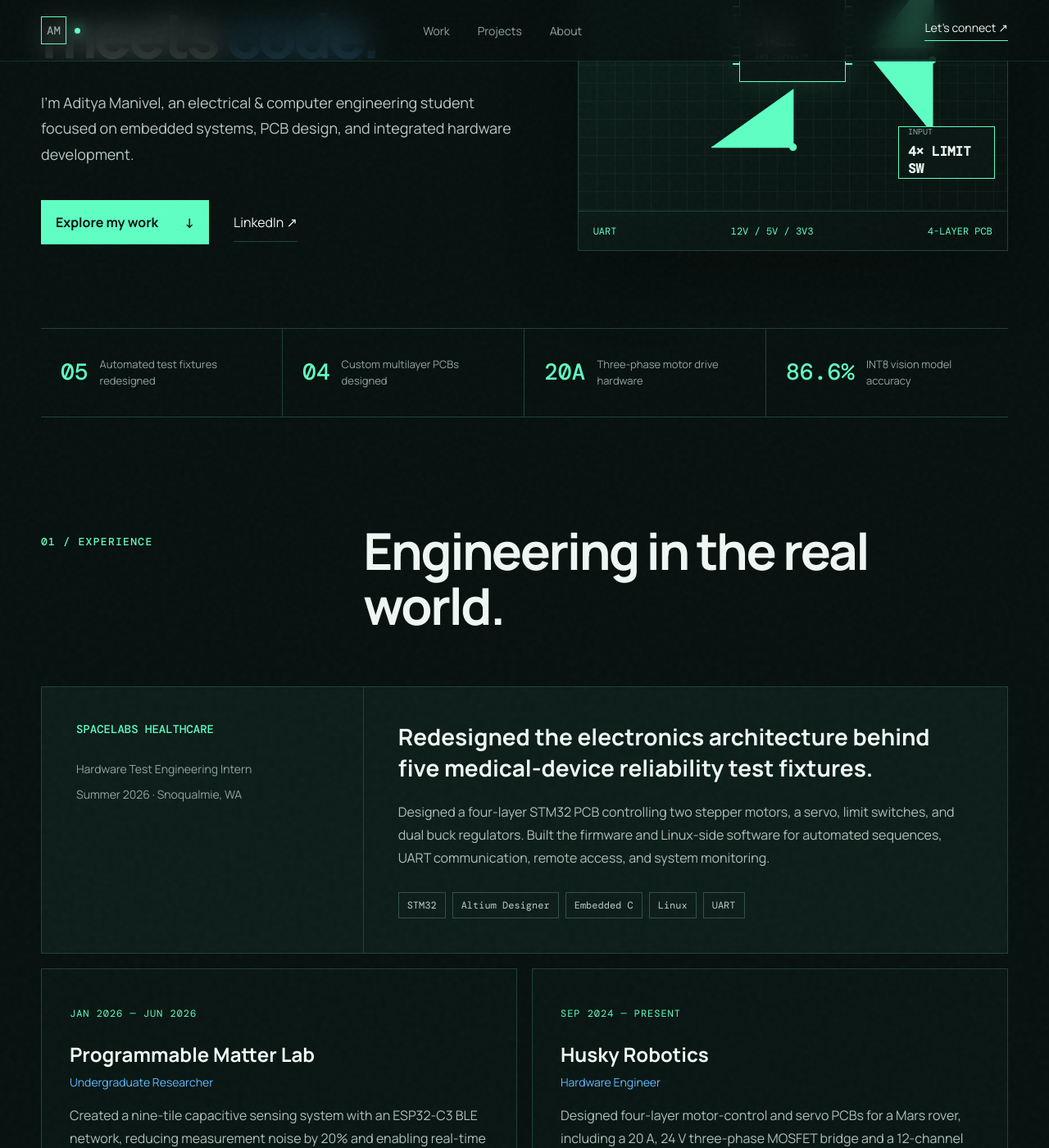
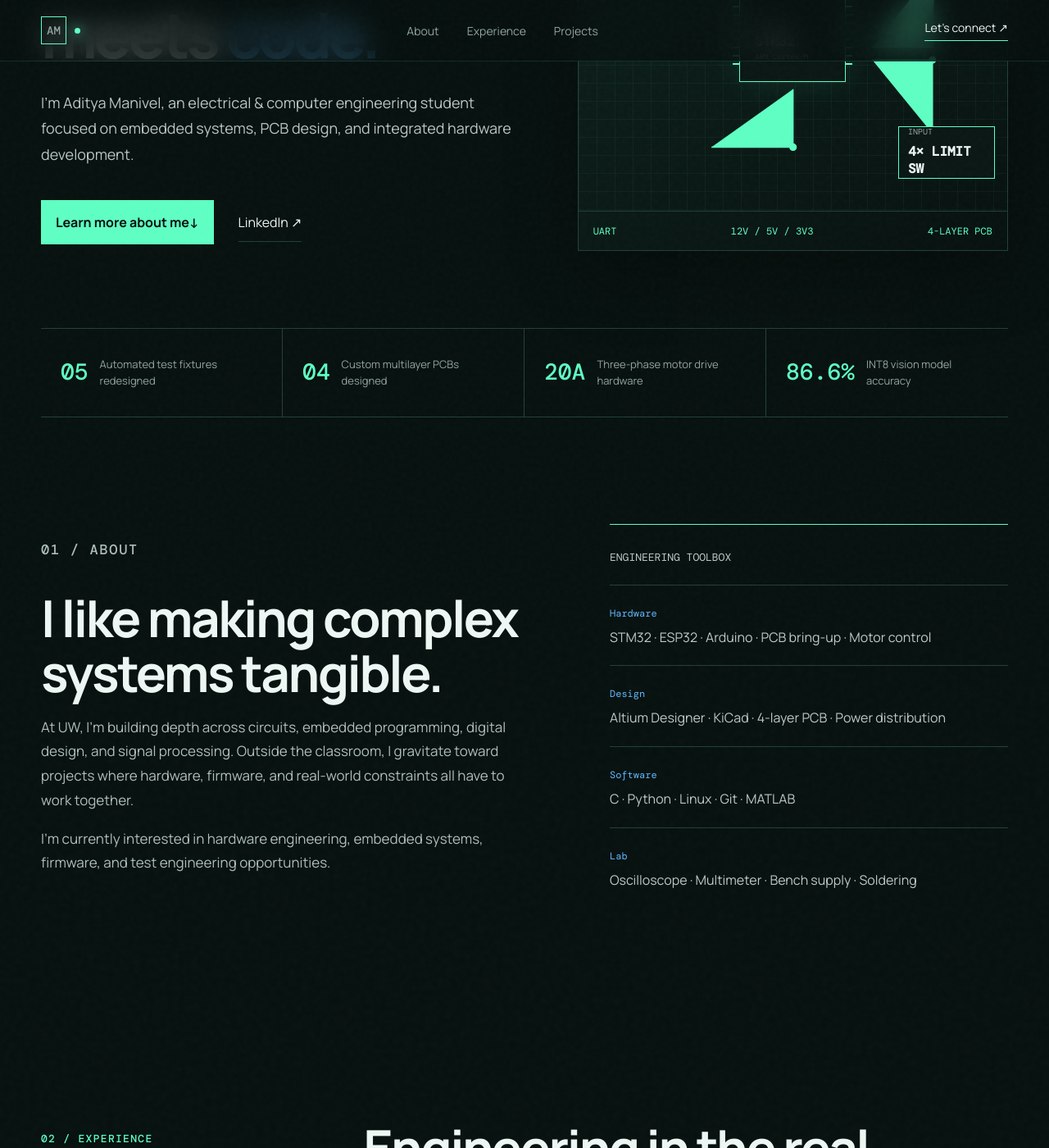
Before and after one commit to AdityaManivel/AdityaManivel.github.io, a Jekyll site: the page index.html, which Jekyll copies as it is, in a window 1280 px wide and 1400 px high, scrolled down 380 px. Shown: the whole window at 82% size. Built offline with Jekyll 4.4.1, drawn with Linux system fonts in a browser that asks for light colours; some web fonts are replaced; some of the changed text lies outside the part shown.

Commit message:
Reorder portfolio sections: About, Experience, Projects

```diff
--- a/index.html
+++ b/index.html
@@ -18,7 +18,7 @@
     <nav class="nav" aria-label="Primary navigation">
       <a class="brand" href="#top" aria-label="Aditya Manivel home"><span>AM</span><i></i></a>
       <div class="nav-links">
-        <a href="#work">Work</a><a href="#projects">Projects</a><a href="#about">About</a>
+        <a href="#about">About</a><a href="#work">Experience</a><a href="#projects">Projects</a>
       </div>
       <a class="contact-link" href="mailto:adityamanivel@gmail.com">Let’s connect <span>↗</span></a>
     </nav>
@@ -31,7 +31,7 @@
         <h1>I build the layer<br>where <em>hardware</em><br>meets <em>code.</em></h1>
         <p class="intro">I’m Aditya Manivel, an electrical & computer engineering student focused on embedded systems, PCB design, and integrated hardware development.</p>
         <div class="hero-actions">
-          <a class="primary" href="#work">Explore my work <span>↓</span></a>
+          <a class="primary" href="#about">Learn more about me <span>↓</span></a>
           <a class="text-link" href="https://www.linkedin.com/in/adityamanivel" target="_blank" rel="noreferrer">LinkedIn ↗</a>
         </div>
       </div>
@@ -59,8 +59,18 @@
       <div><strong>86.6%</strong><span>INT8 vision model accuracy</span></div>
     </section>
 
+    <section id="about" class="section about wrap">
+      <div class="about-copy reveal"><p class="index">01 / ABOUT</p><h2>I like making complex systems tangible.</h2><p>At UW, I’m building depth across circuits, embedded programming, digital design, and signal processing. Outside the classroom, I gravitate toward projects where hardware, firmware, and real-world constraints all have to work together.</p><p>I’m currently interested in hardware engineering, embedded systems, firmware, and test engineering opportunities.</p></div>
+      <div class="toolbox reveal">
+        <p class="toolbox-title">ENGINEERING TOOLBOX</p>
+        <div><span>Hardware</span><p>STM32 · ESP32 · Arduino · PCB bring-up · Motor control</p></div>
+        <div><span>Design</span><p>Altium Designer · KiCad · 4-layer PCB · Power distribution</p></div>
+        <div><span>Software</span><p>C · Python · Linux · Git · MATLAB</p></div>
+        <div><span>Lab</span><p>Oscilloscope · Multimeter · Bench supply · Soldering</p></div>
+      </div>
+    </section>
     <section id="work" class="section wrap">
-      <div class="section-heading reveal"><p class="index">01 / EXPERIENCE</p><h2>Engineering in the real world.</h2></div>
+      <div class="section-heading reveal"><p class="index">02 / EXPERIENCE</p><h2>Engineering in the real world.</h2></div>
       <article class="feature-work reveal">
         <div class="work-meta">
           <span class="company">SPACELABS HEALTHCARE</span>
@@ -81,7 +91,7 @@
 
     <section id="projects" class="section projects-section">
       <div class="wrap">
-        <div class="section-heading reveal"><p class="index">02 / SELECTED PROJECTS</p><h2>From schematic to working system.</h2></div>
+        <div class="section-heading reveal"><p class="index">03 / SELECTED PROJECTS</p><h2>From schematic to working system.</h2></div>
         <div class="project-list">
           <article class="project reveal"><div class="project-num">01</div><div><p class="project-type">EDGE AI · COMPUTER VISION</p><h3>Real-Time Hand Gesture Classifier</h3><p>Trained and deployed a MobileNetV2 transfer-learning model on an Arduino UNO Q Linux MPU using Edge Impulse, OpenCV, and a 2,520-image dataset.</p><div class="tags"><span>Python</span><span>MobileNetV2</span><span>INT8</span><span>OpenCV</span></div></div><div class="project-stat"><strong>86.56%</strong><span>test accuracy</span></div></article>
           <article class="project reveal"><div class="project-num">02</div><div><p class="project-type">EMBEDDED · WEARABLE</p><h3>SwingTrack Tennis Device</h3><p>Co-developed an ESP32 wearable integrating GPS and IMU sensing for swing speed and court positioning, optimized for a three-hour battery life.</p><div class="tags"><span>ESP32</span><span>IMU</span><span>GPS</span><span>Embedded C</span></div></div><div class="project-stat"><strong>±0.2</strong><span>m/s precision</span></div></article>
@@ -90,16 +100,6 @@
       </div>
     </section>
 
-    <section id="about" class="section about wrap">
-      <div class="about-copy reveal"><p class="index">03 / ABOUT</p><h2>I like making complex systems tangible.</h2><p>At UW, I’m building depth across circuits, embedded programming, digital design, and signal processing. Outside the classroom, I gravitate toward projects where hardware, firmware, and real-world constraints all have to work together.</p><p>I’m currently interested in hardware engineering, embedded systems, firmware, and test engineering opportunities.</p></div>
-      <div class="toolbox reveal">
-        <p class="toolbox-title">ENGINEERING TOOLBOX</p>
-        <div><span>Hardware</span><p>STM32 · ESP32 · Arduino · PCB bring-up · Motor control</p></div>
-        <div><span>Design</span><p>Altium Designer · KiCad · 4-layer PCB · Power distribution</p></div>
-        <div><span>Software</span><p>C · Python · Linux · Git · MATLAB</p></div>
-        <div><span>Lab</span><p>Oscilloscope · Multimeter · Bench supply · Soldering</p></div>
-      </div>
-    </section>
   </main>
 
   <footer>
```
